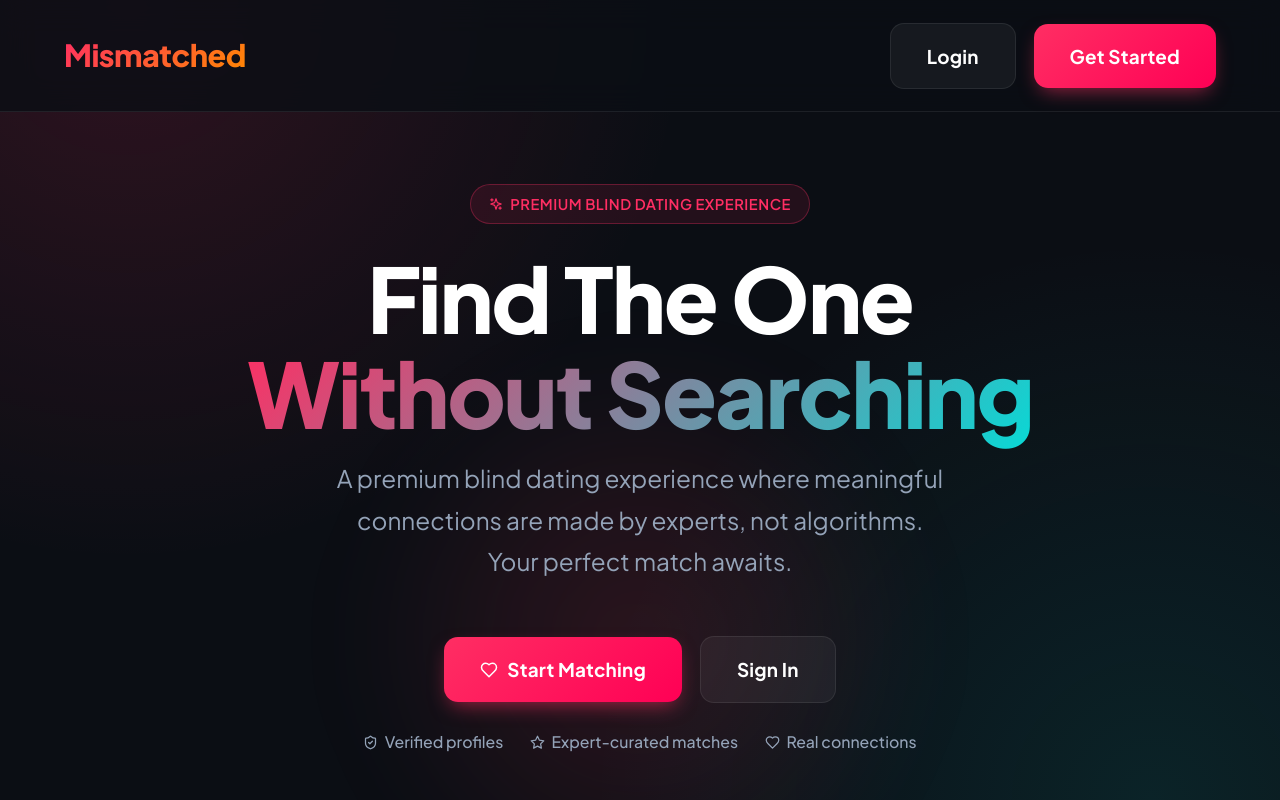
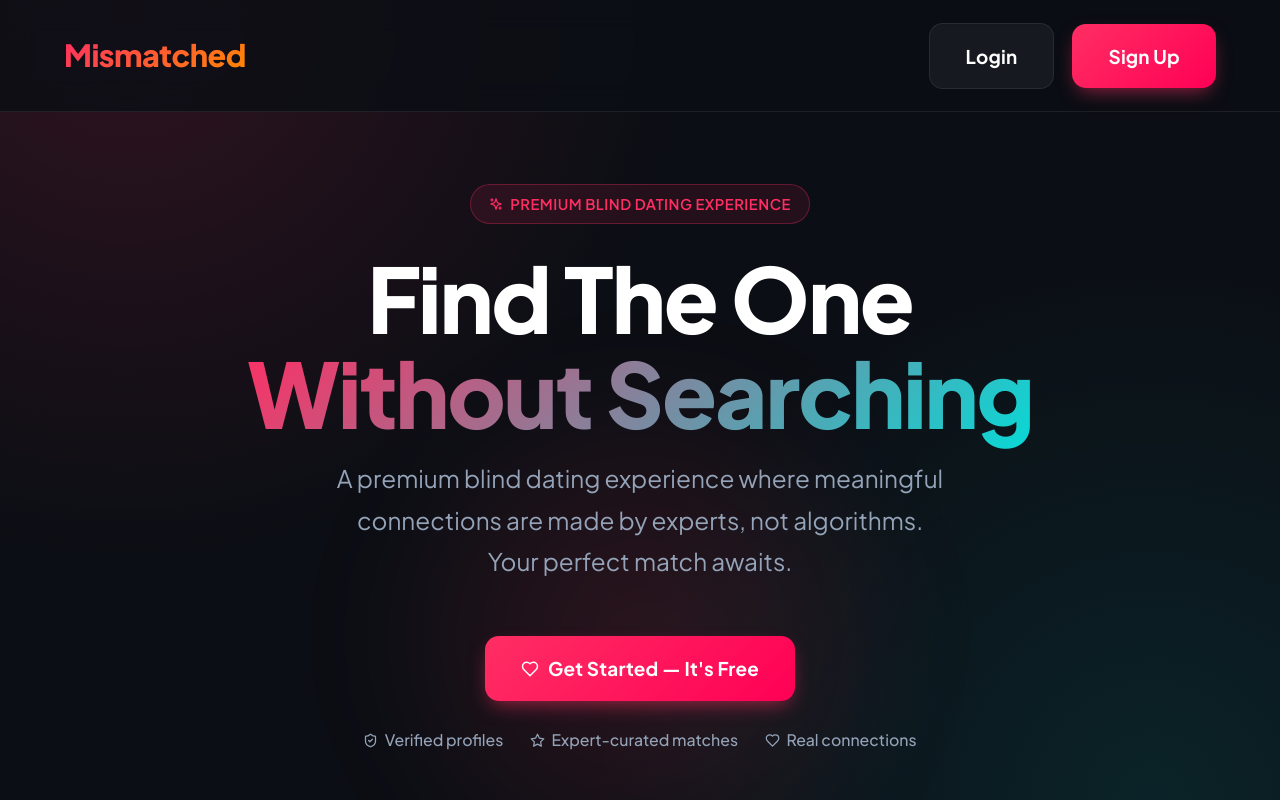
Before and after one commit to SumanshuChoudhary2007/mismatched, a React (Vite) app in the folder frontend/: page / in a window 1280 px wide. Shown: the top 800 px of the page. Built offline with nearby package versions, Linux system fonts and the light colour scheme; no server answers; the database is empty.

Commit message:
SIgn in button update

```diff
--- a/frontend/src/pages/Home.tsx
+++ b/frontend/src/pages/Home.tsx
@@ -16,7 +16,7 @@ export default function Home() {
                 <Link to="/" className="logo">Mismatched</Link>
                 <div className="flex-gap-4">
                     <Link to="/login" className="btn btn-secondary">Login</Link>
-                    <Link to="/signup" className="btn btn-primary">Get Started</Link>
+                    <Link to="/signup" className="btn btn-primary">Sign Up</Link>
                 </div>
             </nav>
 
@@ -42,10 +42,7 @@ export default function Home() {
                 <div className="flex-gap-4 animate-fade-in" style={{ animationDelay: '0.4s' }}>
                     <Link to="/signup" className="btn btn-primary">
                         <Heart size={18} />
-                        Start Matching
-                    </Link>
-                    <Link to="/login" className="btn btn-secondary">
-                        Sign In
+                        Get Started — It's Free
                     </Link>
                 </div>
 
```
